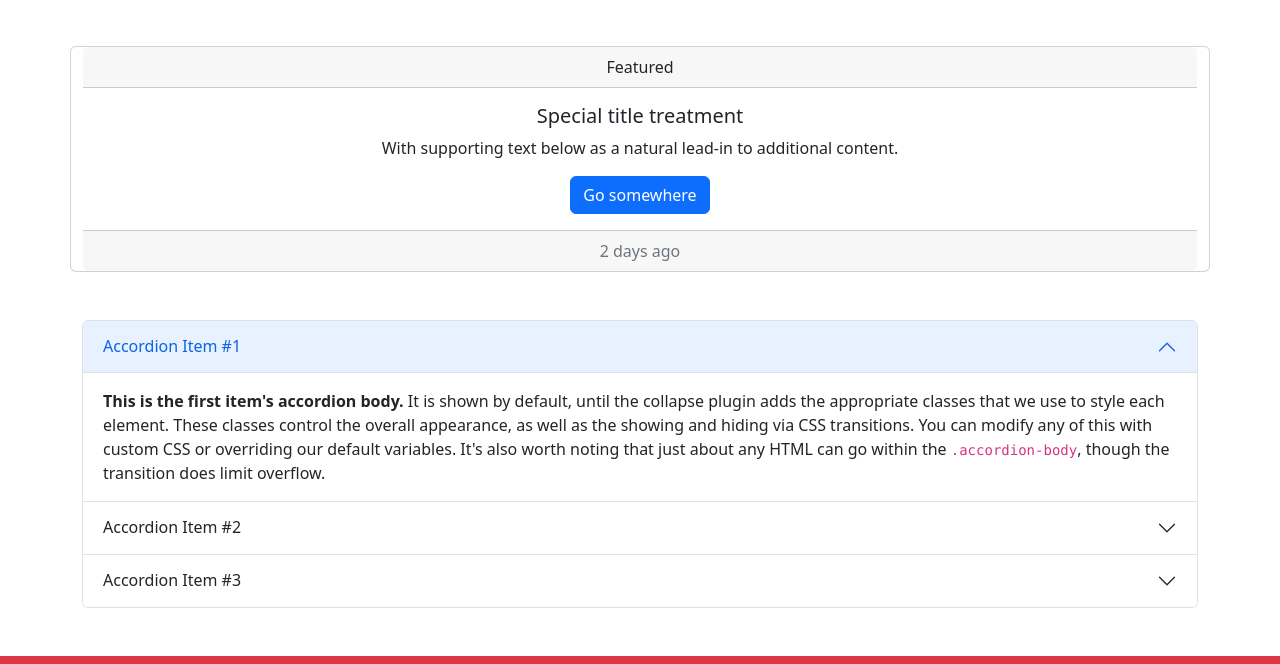
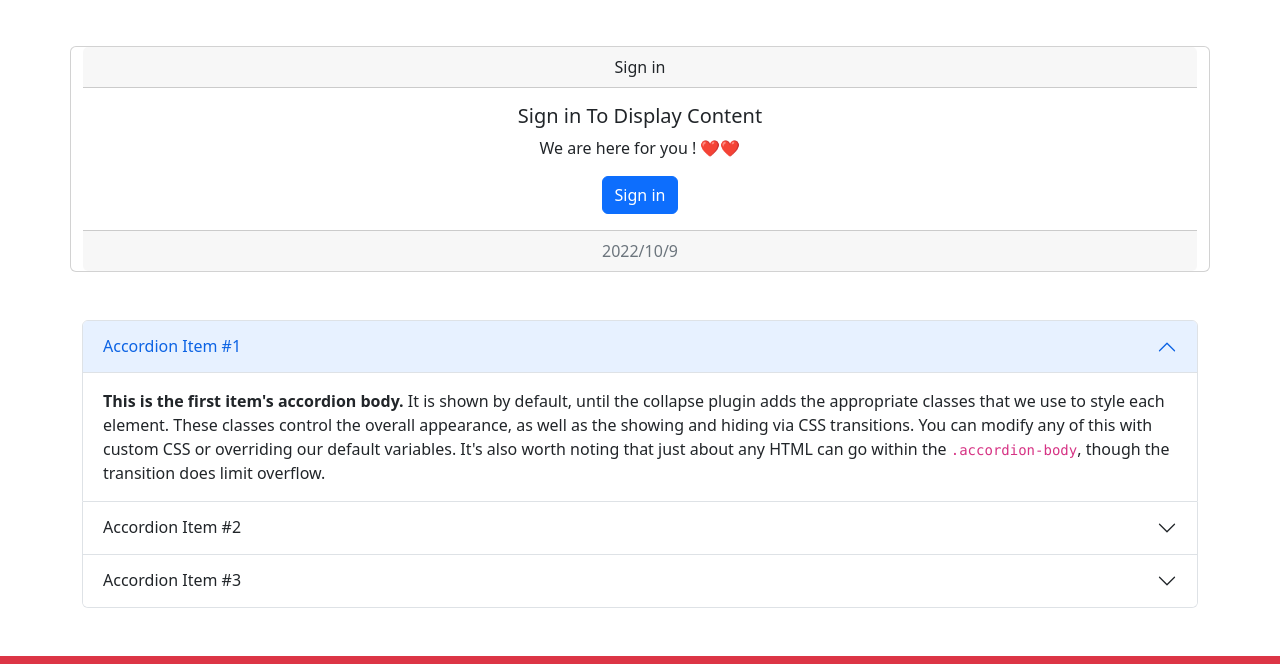
Before and after one commit to devaj0/First-Project, a plain HTML site: page index.html in a window 1280 px wide. Shown: the part 1222-1886 px from the top of the page. Drawn offline with nearby package versions, Linux system fonts and the light colour scheme.

Commit message:
Change the card section text

```diff
--- a/index.html
+++ b/index.html
@@ -85,13 +85,13 @@
     >
       <div class="carousel-inner">
         <div class="carousel-item active">
-          <img src="Picture-1.png" class="d-block w-100" alt="..." />
+          <img src="assets/Picture-1.png" class="d-block w-100" alt="Dark Github" />
         </div>
         <div class="carousel-item">
-          <img src="Picture-2.png" class="d-block w-100" alt="..." />
+          <img src="assets/Picture-2.png" class="d-block w-100" alt="White Github" />
         </div>
         <div class="carousel-item">
-          <img src="Picture-1.png" class="d-block w-100" alt="..." />
+          <img src="assets/Picture-1.png" class="d-block w-100" alt="Dark Github" />
         </div>
       </div>
       <button
@@ -119,15 +119,15 @@
     <!-- Card -->
 
     <div class="container card text-center mt-5">
-      <div class="card-header">Featured</div>
+      <div class="card-header">Sign in</div>
       <div class="card-body">
-        <h5 class="card-title">Special title treatment</h5>
+        <h5 class="card-title">Sign in To Display Content</h5>
         <p class="card-text">
-          With supporting text below as a natural lead-in to additional content.
+          We are here for you ! ❤️❤️
         </p>
-        <a href="#" class="btn btn-primary">Go somewhere</a>
+        <a href="#" class="btn btn-primary">Sign in</a>
       </div>
-      <div class="card-footer text-muted">2 days ago</div>
+      <div class="card-footer text-muted">2022/10/9</div>
     </div>
 
     <!-- End of Card -->
```
Also changed, not shown: assets/Picture-1.png (renamed from Picture-1.png), assets/Picture-2.png (renamed from Picture-2.png).
